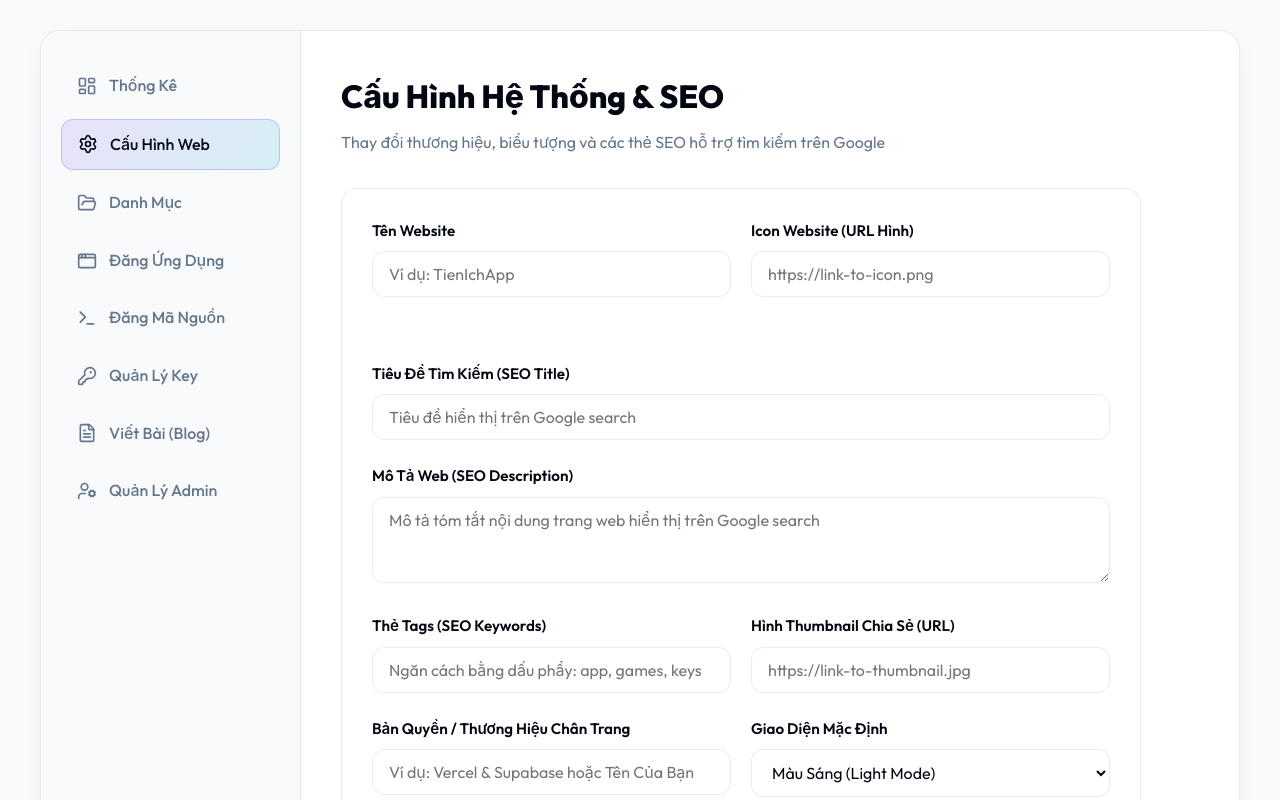
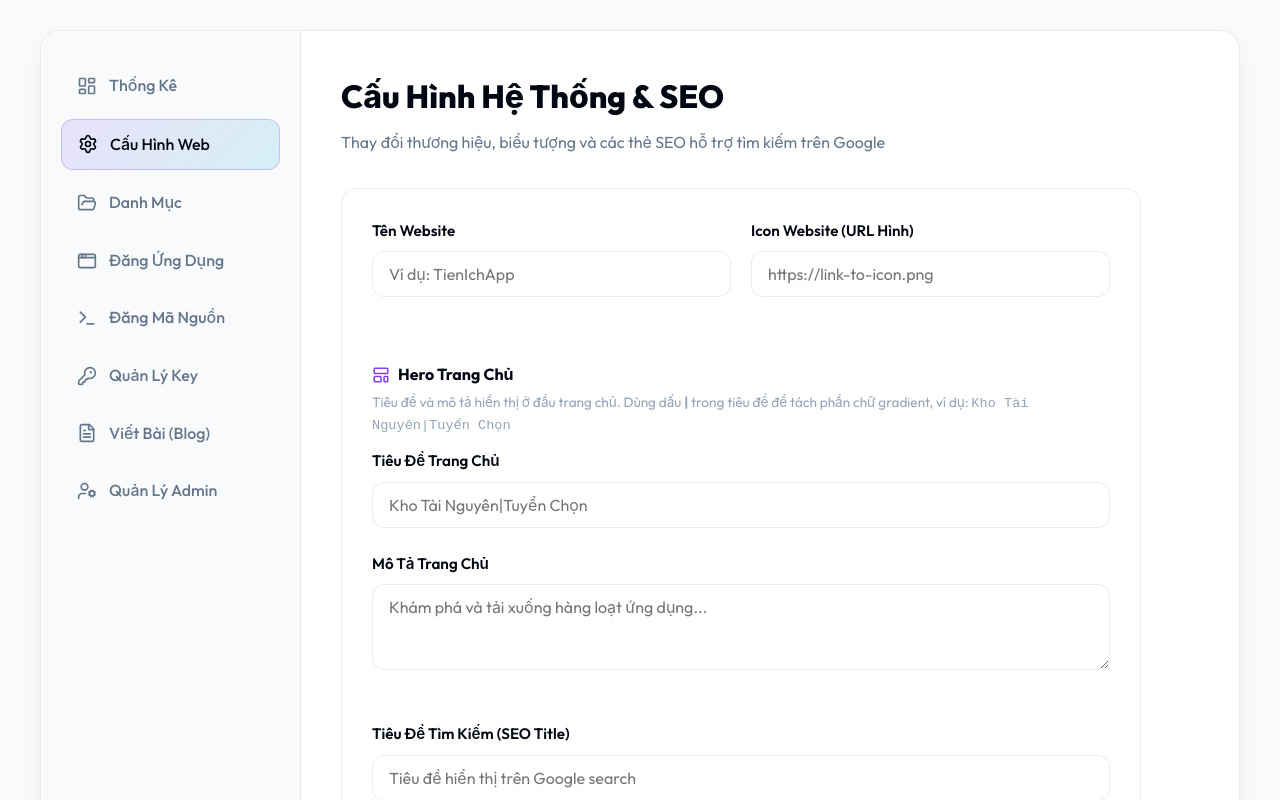
Before and after one commit to vncityroblox-debug/ok, a Next.js app: page /admin/settings in a window 1280 px wide. Shown: the top 800 px of the page. Built offline with nearby package versions, Linux system fonts and the light colour scheme; no server answers; the database is empty.

Commit message:
update: giao dien  tb

```diff
--- a/src/app/admin/settings/page.tsx
+++ b/src/app/admin/settings/page.tsx
@@ -2,7 +2,7 @@
 
 import { useState, useEffect } from 'react';
 import { supabase } from '@/lib/supabase';
-import { Save, Link2, Megaphone } from 'lucide-react';
+import { Save, Link2, Megaphone, LayoutTemplate } from 'lucide-react';
 import styles from '../admin.module.css';
 
 export default function AdminSettings() {
@@ -17,6 +17,8 @@ export default function AdminSettings() {
   const [termsContent, setTermsContent] = useState('');
   const [link4mToken, setLink4mToken] = useState('');
   const [announcementHtml, setAnnouncementHtml] = useState('');
+  const [homeHeroTitle, setHomeHeroTitle] = useState('');
+  const [homeHeroSubtitle, setHomeHeroSubtitle] = useState('');
 
   const [isLoading, setIsLoading] = useState(true);
   const [isSaving, setIsSaving] = useState(false);
@@ -46,6 +48,11 @@ export default function AdminSettings() {
           setTermsContent(data.terms_content || '');
           setLink4mToken(data.link4m_api_token || '');
           setAnnouncementHtml(data.announcement_html || '');
+          setHomeHeroTitle(data.home_hero_title || 'Kho Tài Nguyên|Tuyển Chọn');
+          setHomeHeroSubtitle(
+            data.home_hero_subtitle ||
+              'Khám phá và tải xuống hàng loạt ứng dụng, mã nguồn, công cụ tiện ích và tài nguyên công nghệ tốt nhất hoàn toàn miễn phí.'
+          );
         }
       } catch (err) {
         console.error('Settings load error:', err);
@@ -84,6 +91,8 @@ export default function AdminSettings() {
           terms_content: termsContent.trim(),
           link4m_api_token: link4mToken.trim(),
           announcement_html: announcementHtml,
+          home_hero_title: homeHeroTitle.trim(),
+          home_hero_subtitle: homeHeroSubtitle.trim(),
           updated_at: new Date().toISOString(),
         });
 
@@ -158,6 +167,45 @@ export default function AdminSettings() {
               placeholder="https://link-to-icon.png"
             />
           </div>
+        </div>
+
+        <hr style={{ border: 'none', borderTop: '1px solid rgba(255,255,255,0.06)', margin: '20px 0' }} />
+
+        <div style={{ marginBottom: '12px' }}>
+          <h4 style={{ fontSize: '1rem', fontWeight: 700, display: 'flex', alignItems: 'center', gap: '8px', marginBottom: '4px' }}>
+            <LayoutTemplate size={18} style={{ color: 'hsl(var(--color-primary))' }} />
+            Hero Trang Chủ
+          </h4>
+          <p style={{ color: 'hsl(var(--text-muted))', fontSize: '0.85rem' }}>
+            Tiêu đề và mô tả hiển thị ở đầu trang chủ. Dùng dấu <strong>|</strong> trong tiêu đề để tách phần chữ gradient, ví dụ: <code>Kho Tài Nguyên|Tuyển Chọn</code>
+          </p>
+        </div>
+
+        <div className={styles.formGroup}>
+          <label className={styles.formLabel} htmlFor="homeHeroTitle">Tiêu Đề Trang Chủ</label>
+          <input
+            id="homeHeroTitle"
+            type="text"
+            required
+            className={styles.formInput}
+            value={homeHeroTitle}
+            onChange={(e) => setHomeHeroTitle(e.target.value)}
+            placeholder="Kho Tài Nguyên|Tuyển Chọn"
+          />
+        </div>
+
+        <div className={styles.formGroup}>
+          <label className={styles.formLabel} htmlFor="homeHeroSubtitle">Mô Tả Trang Chủ</label>
+          <textarea
+            id="homeHeroSubtitle"
+            rows={3}
+            required
+            className={styles.formInput}
+            style={{ resize: 'vertical' }}
+            value={homeHeroSubtitle}
+            onChange={(e) => setHomeHeroSubtitle(e.target.value)}
+            placeholder="Khám phá và tải xuống hàng loạt ứng dụng..."
+          />
         </div>
 
         <hr style={{ border: 'none', borderTop: '1px solid rgba(255,255,255,0.06)', margin: '20px 0' }} />
```
Also changed, not shown: src/app/page.tsx (+29 -17 lines), 2 other files (tests, documents, lock files or other folders).
